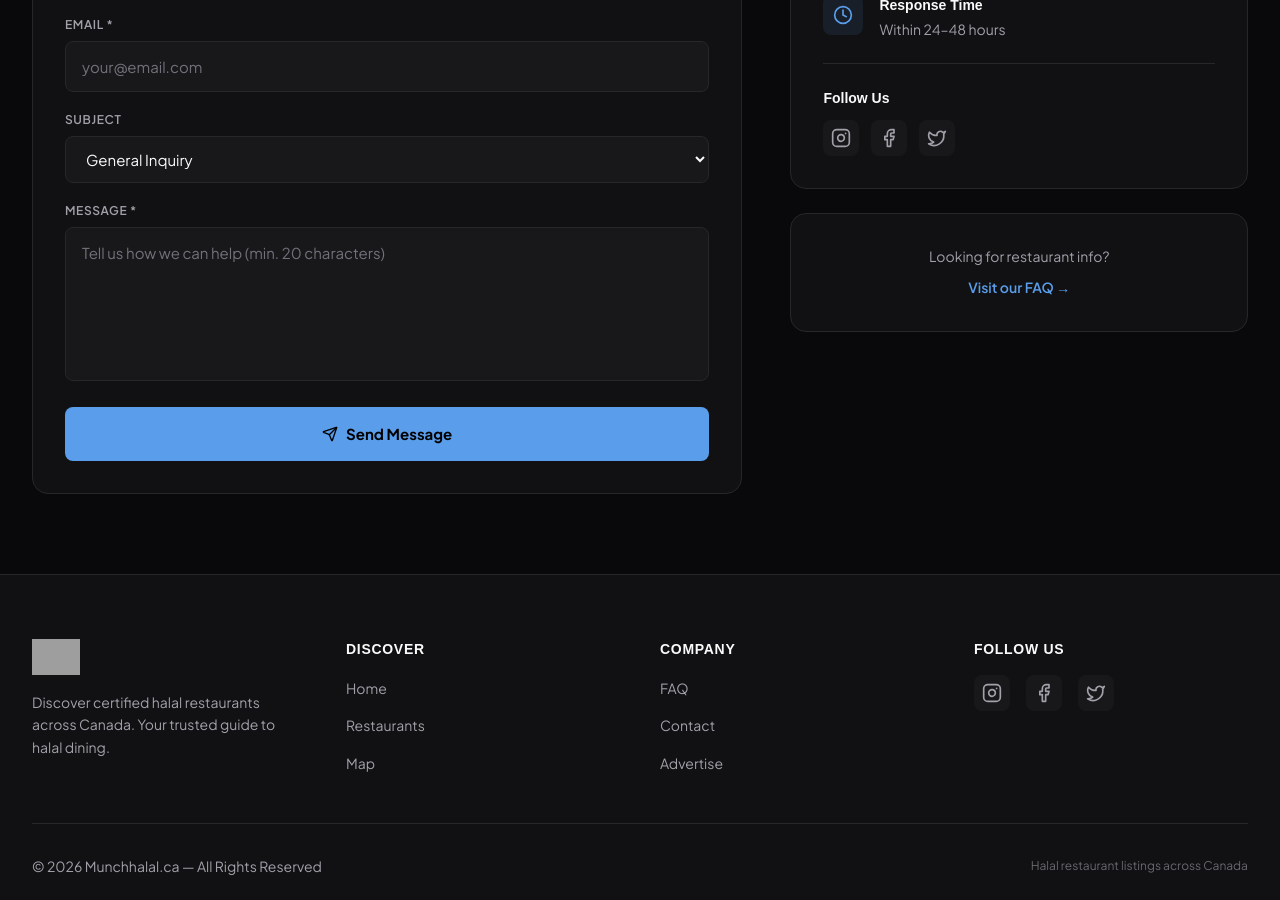
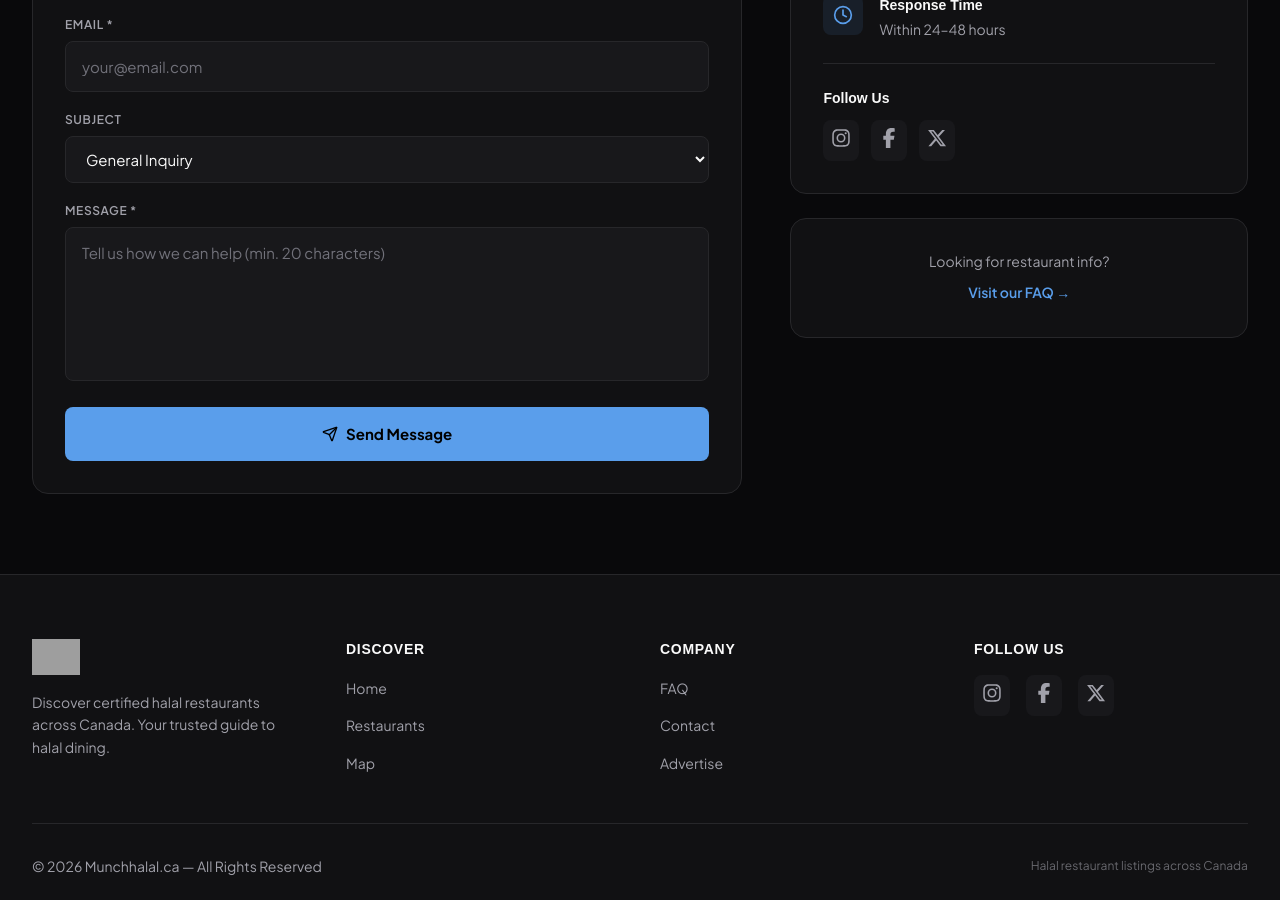
Before and after one commit to tdusman/munchhalal-website, a Next.js app: page /contact in a window 1280 px wide. Shown: the part 380-1280 px from the top of the page. Built offline with nearby package versions, Linux system fonts and the light colour scheme; grey boxes are pictures that could not be loaded; a web font is replaced by a local one.

Commit message:
twitter icon change

```diff
--- a/app/contact/page.tsx
+++ b/app/contact/page.tsx
@@ -1,39 +1,47 @@
-'use client';
+"use client";
 
-import { useState, Suspense } from 'react';
-import { useSearchParams } from 'next/navigation';
-import Navbar from '@/components/layout/Navbar';
-import Footer from '@/components/layout/Footer';
-import { addContact } from '@/lib/storage';
-import { generateId } from '@/lib/utils';
-import { Mail, Clock, Send, CheckCircle, Instagram, Facebook, Twitter } from 'lucide-react';
+import { useState, Suspense } from "react";
+import { useSearchParams } from "next/navigation";
+import Navbar from "@/components/layout/Navbar";
+import Footer from "@/components/layout/Footer";
+import { addContact } from "@/lib/storage";
+import { generateId } from "@/lib/utils";
+import { Mail, Clock, Send, CheckCircle } from "lucide-react";
+import { FontAwesomeIcon } from "@fortawesome/react-fontawesome";
+import {
+  faInstagram,
+  faFacebookF,
+  faXTwitter,
+} from "@fortawesome/free-brands-svg-icons";
 
 function ContactContent() {
   const searchParams = useSearchParams();
-  const [name, setName] = useState('');
-  const [email, setEmail] = useState('');
-  const [subject, setSubject] = useState(searchParams.get('subject') || 'General Inquiry');
-  const [message, setMessage] = useState('');
+  const [name, setName] = useState("");
+  const [email, setEmail] = useState("");
+  const [subject, setSubject] = useState(
+    searchParams.get("subject") || "General Inquiry",
+  );
+  const [message, setMessage] = useState("");
   const [submitted, setSubmitted] = useState(false);
-  const [error, setError] = useState('');
+  const [error, setError] = useState("");
 
   const handleSubmit = (e: React.FormEvent) => {
     e.preventDefault();
-    setError('');
+    setError("");
 
     if (!name.trim() || !email.trim() || !message.trim()) {
-      setError('Please fill in all required fields.');
+      setError("Please fill in all required fields.");
       return;
     }
 
     const emailRegex = /^[^\s@]+@[^\s@]+\.[^\s@]+$/;
     if (!emailRegex.test(email)) {
-      setError('Please enter a valid email address.');
+      setError("Please enter a valid email address.");
       return;
     }
 
     if (message.trim().length < 20) {
-      setError('Message must be at least 20 characters.');
+      setError("Message must be at least 20 characters.");
       return;
     }
 
@@ -47,10 +55,10 @@
     });
 
     setSubmitted(true);
-    setName('');
-    setEmail('');
-    setSubject('General Inquiry');
-    setMessage('');
+    setName("");
+    setEmail("");
+    setSubject("General Inquiry");
+    setMessage("");
   };
 
   return (
@@ -73,9 +81,12 @@
             {submitted ? (
               <div className="bg-surface border border-green/30 rounded-2xl p-8 text-center">
                 <CheckCircle className="w-12 h-12 text-green mx-auto mb-4" />
-                <h3 className="text-xl font-bold font-heading mb-2">Message Sent!</h3>
+                <h3 className="text-xl font-bold font-heading mb-2">
+                  Message Sent!
+                </h3>
                 <p className="text-muted mb-6">
-                  Thank you for reaching out. We&apos;ll get back to you within 24-48 hours.
+                  Thank you for reaching out. We&apos;ll get back to you within
+                  24-48 hours.
                 </p>
                 <button
                   onClick={() => setSubmitted(false)}
@@ -85,9 +96,14 @@
                 </button>
               </div>
             ) : (
-              <form onSubmit={handleSubmit} className="bg-surface border border-border rounded-2xl p-6 sm:p-8 space-y-5">
+              <form
+                onSubmit={handleSubmit}
+                className="bg-surface border border-border rounded-2xl p-6 sm:p-8 space-y-5"
+              >
                 <div>
-                  <label className="text-xs font-semibold uppercase tracking-wider text-muted mb-2 block">Name *</label>
+                  <label className="text-xs font-semibold uppercase tracking-wider text-muted mb-2 block">
+                    Name *
+                  </label>
                   <input
                     type="text"
                     value={name}
@@ -97,7 +113,9 @@
                   />
                 </div>
                 <div>
-                  <label className="text-xs font-semibold uppercase tracking-wider text-muted mb-2 block">Email *</label>
+                  <label className="text-xs font-semibold uppercase tracking-wider text-muted mb-2 block">
+                    Email *
+                  </label>
                   <input
                     type="email"
                     value={email}
@@ -107,7 +125,9 @@
                   />
                 </div>
                 <div>
-                  <label className="text-xs font-semibold uppercase tracking-wider text-muted mb-2 block">Subject</label>
+                  <label className="text-xs font-semibold uppercase tracking-wider text-muted mb-2 block">
+                    Subject
+                  </label>
                   <select
                     value={subject}
                     onChange={(e) => setSubject(e.target.value)}
@@ -121,7 +141,9 @@
                   </select>
                 </div>
                 <div>
-                  <label className="text-xs font-semibold uppercase tracking-wider text-muted mb-2 block">Message *</label>
+                  <label className="text-xs font-semibold uppercase tracking-wider text-muted mb-2 block">
+                    Message *
+                  </label>
                   <textarea
                     value={message}
                     onChange={(e) => setMessage(e.target.value)}
@@ -130,7 +152,9 @@
                     placeholder="Tell us how we can help (min. 20 characters)"
                   />
                 </div>
-                {error && <p className="text-sm font-semibold text-red-400">{error}</p>}
+                {error && (
+                  <p className="text-sm font-semibold text-red-400">{error}</p>
+                )}
                 <button
                   type="submit"
                   className="w-full flex items-center justify-center gap-2 px-6 py-3.5 bg-primary hover:bg-primary-dark text-black font-bold rounded-lg transition-all btn-press"
@@ -151,7 +175,10 @@
                 </div>
                 <div>
                   <h3 className="font-semibold text-sm mb-1">Email Us</h3>
-                  <a href="mailto:hello@munchhalal.ca" className="text-sm text-primary hover:underline">
+                  <a
+                    href="mailto:hello@munchhalal.ca"
+                    className="text-sm text-primary hover:underline"
+                  >
                     hello@munchhalal.ca
                   </a>
                 </div>
@@ -170,25 +197,42 @@
               <div className="border-t border-border pt-6">
                 <h3 className="font-semibold text-sm mb-3">Follow Us</h3>
                 <div className="flex items-center gap-3">
-                  <a href="https://instagram.com/munchhalal" target="_blank" rel="noopener noreferrer"
-                    className="p-2 rounded-lg bg-surface2 text-muted hover:text-primary transition-all">
-                    <Instagram className="w-5 h-5" />
+                  <a
+                    href="https://instagram.com/munchhalal"
+                    target="_blank"
+                    rel="noopener noreferrer"
+                    className="p-2 rounded-lg bg-surface2 text-muted hover:text-primary transition-all"
+                  >
+                    <FontAwesomeIcon icon={faInstagram} className="w-5 h-5" />
                   </a>
-                  <a href="https://facebook.com/munchhalal" target="_blank" rel="noopener noreferrer"
-                    className="p-2 rounded-lg bg-surface2 text-muted hover:text-primary transition-all">
-                    <Facebook className="w-5 h-5" />
+                  <a
+                    href="https://facebook.com/munchhalal"
+                    target="_blank"
+                    rel="noopener noreferrer"
+                    className="p-2 rounded-lg bg-surface2 text-muted hover:text-primary transition-all"
+                  >
+                    <FontAwesomeIcon icon={faFacebookF} className="w-5 h-5" />
                   </a>
-                  <a href="https://twitter.com/munchhalal" target="_blank" rel="noopener noreferrer"
-                    className="p-2 rounded-lg bg-surface2 text-muted hover:text-primary transition-all">
-                    <Twitter className="w-5 h-5" />
+                  <a
+                    href="https://x.com/munchhalal"
+                    target="_blank"
+                    rel="noopener noreferrer"
+                    className="p-2 rounded-lg bg-surface2 text-muted hover:text-primary transition-all"
+                  >
+                    <FontAwesomeIcon icon={faXTwitter} className="w-5 h-5" />
                   </a>
                 </div>
               </div>
             </div>
 
             <div className="bg-surface border border-border rounded-2xl p-6 sm:p-8 text-center">
-              <p className="text-sm text-muted mb-2">Looking for restaurant info?</p>
-              <a href="/faq" className="text-sm font-semibold text-primary hover:underline">
+              <p className="text-sm text-muted mb-2">
+                Looking for restaurant info?
+              </p>
+              <a
+                href="/faq"
+                className="text-sm font-semibold text-primary hover:underline"
+              >
                 Visit our FAQ →
               </a>
             </div>
--- a/components/layout/Footer.tsx
+++ b/components/layout/Footer.tsx
@@ -1,6 +1,11 @@
 import Link from "next/link";
 import Image from "next/image";
-import { Instagram, Facebook, Twitter } from "lucide-react";
+import { FontAwesomeIcon } from "@fortawesome/react-fontawesome";
+import {
+  faInstagram,
+  faFacebookF,
+  faXTwitter,
+} from "@fortawesome/free-brands-svg-icons";
 
 export default function Footer() {
   return (
@@ -102,7 +107,7 @@
                 rel="noopener noreferrer"
                 className="p-2 rounded-lg bg-surface2 text-muted hover:text-primary hover:bg-surface2/80 transition-all"
               >
-                <Instagram className="w-5 h-5" />
+                <FontAwesomeIcon icon={faInstagram} className="w-5 h-5" />
               </a>
               <a
                 href="https://facebook.com/munchhalal"
@@ -110,15 +115,15 @@
                 rel="noopener noreferrer"
                 className="p-2 rounded-lg bg-surface2 text-muted hover:text-primary hover:bg-surface2/80 transition-all"
               >
-                <Facebook className="w-5 h-5" />
+                <FontAwesomeIcon icon={faFacebookF} className="w-5 h-5" />
               </a>
               <a
-                href="https://twitter.com/munchhalal"
+                href="https://x.com/munchhalal"
                 target="_blank"
                 rel="noopener noreferrer"
                 className="p-2 rounded-lg bg-surface2 text-muted hover:text-primary hover:bg-surface2/80 transition-all"
               >
-                <Twitter className="w-5 h-5" />
+                <FontAwesomeIcon icon={faXTwitter} className="w-5 h-5" />
               </a>
             </div>
           </div>
--- a/package.json
+++ b/package.json
@@ -9,6 +9,9 @@
     "lint": "next lint"
   },
   "dependencies": {
+    "@fortawesome/fontawesome-svg-core": "^7.2.0",
+    "@fortawesome/free-brands-svg-icons": "^7.2.0",
+    "@fortawesome/react-fontawesome": "^3.2.0",
     "@types/leaflet": "^1.9.21",
     "clsx": "^2.1.1",
     "leaflet": "^1.9.4",
```
Also changed, not shown: app/restaurants/[slug]/page.tsx (+9 -12 lines), 1 other file (tests, documents, lock files or other folders).
